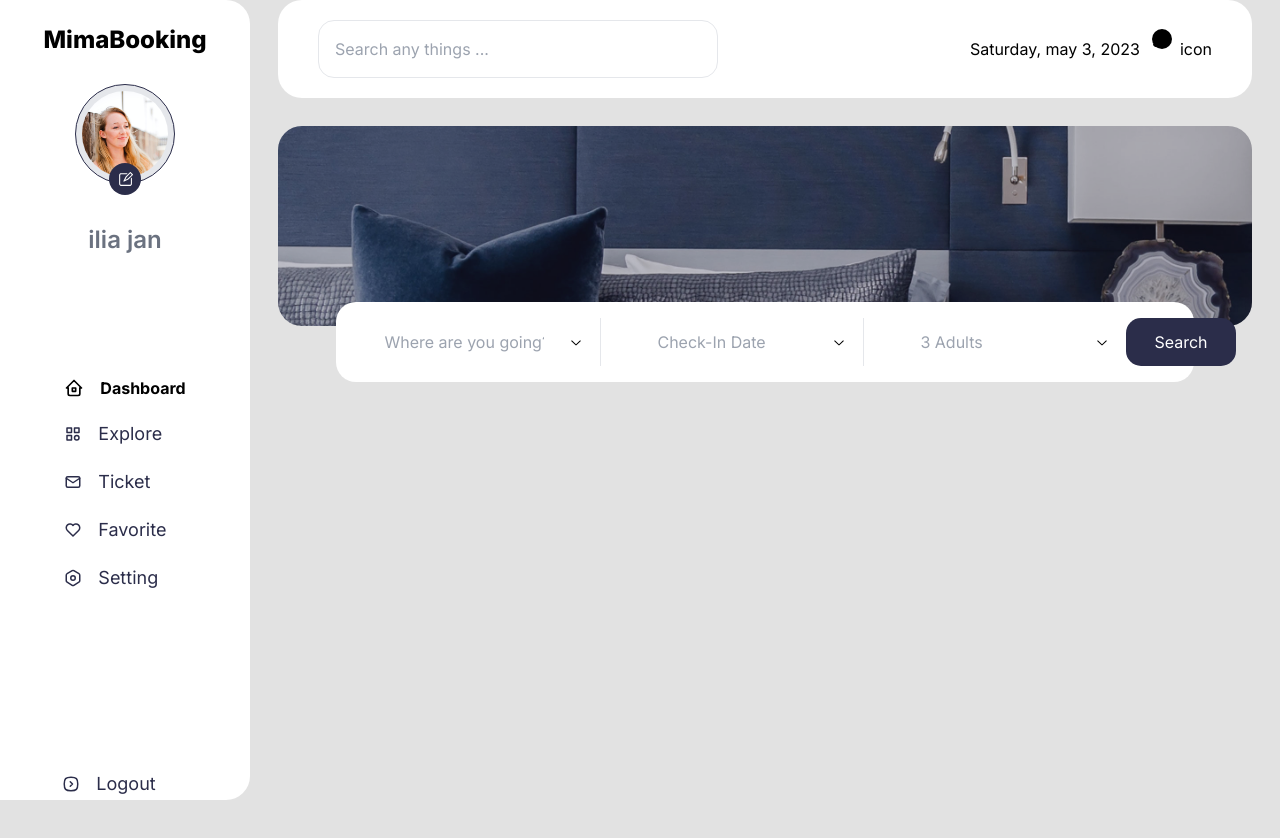
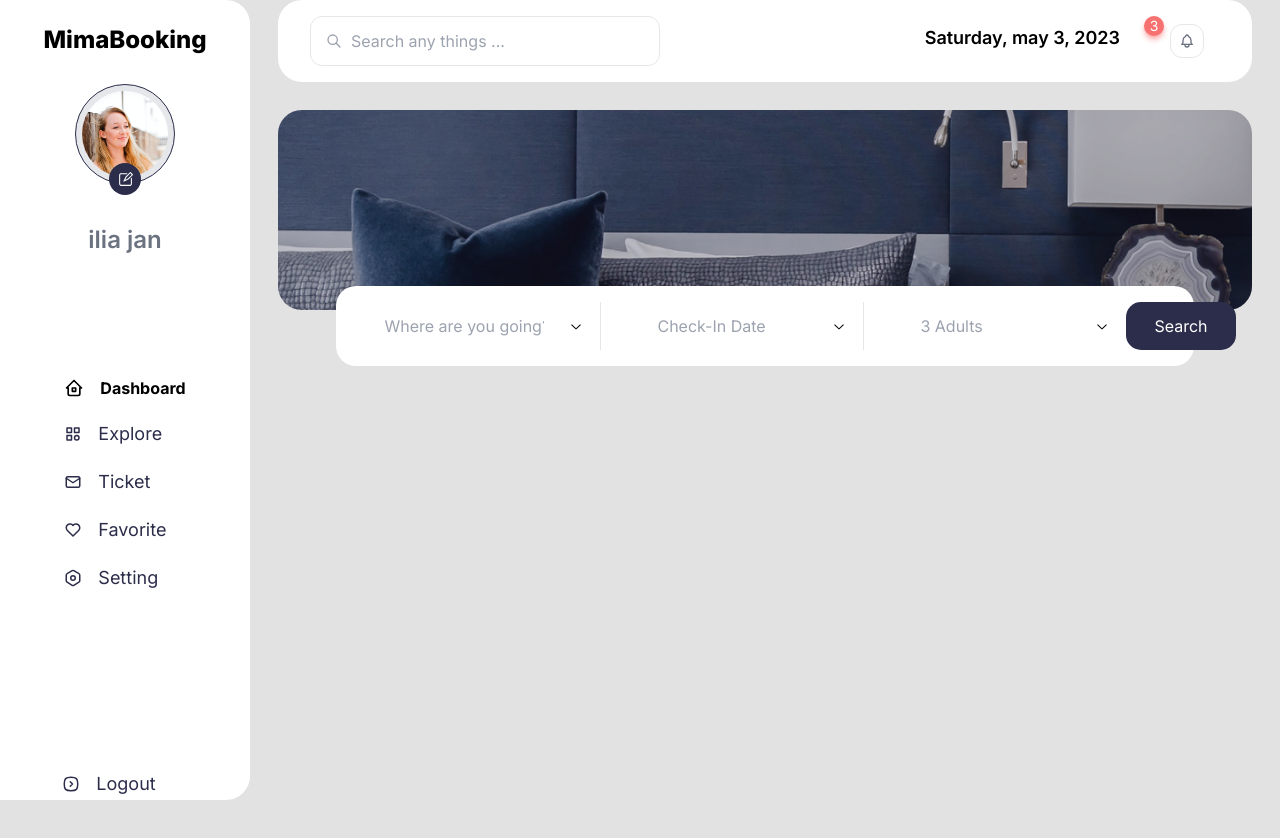
Before and after one commit to Omolara5861/hotel-booking-theme, a Next.js app: page / in a window 1280 px wide. Shown: the top 838 px of the page. Built offline with nearby package versions, Linux system fonts and the light colour scheme; some icons are missing.

Commit message:
feat: :sparkles: Create navbar

```diff
--- a/components/Navbar.tsx
+++ b/components/Navbar.tsx
@@ -1,15 +1,21 @@
 import React from 'react';
+import { TbBell, TbSearch } from 'react-icons/tb';
 
 const Nav = () => {
   return (
-    <nav className="bg-white rounded-3xl px-10 py-5 flex justify-between mb-7">
+    <nav className="bg-white rounded-3xl px-8 py-4 flex justify-between mb-7">
       <form>
-        <input type="text" placeholder="Search any things ..." className=" p-4 w-[400px] border border-grey-200 rounded-2xl"/>
+        <div className="flex items-center relative">
+<span className='text-gray-400 absolute left-4'><TbSearch/></span>
+        <input type="text" placeholder="Search any things ..." className=" px-4 py-3 w-[350px] pl-10 border border-grey-200 rounded-xl"/>
+        </div>
       </form>
-      <div className="flex self-center">
-        <span>Saturday, may 3, 2023</span>
-        <div className="w-[20px] h-[20px] bg-black rounded-full ml-3 mr-2 -mt-2">3</div>
-        icon
+      <div className="flex self-center mr-4">
+        <span className='font-semibold text-lg mr-3'>Saturday, may 3, 2023</span>
+        <div className="w-[20px] h-[20px] text-sm rounded-full ml-3 mr-1.5 -mt-2  shadow-md shadow-red-300 bg-red-400 text-white flex items-center justify-center">3</div>
+        <span className='border-[1px] rounded-xl p-2 text-gray-500'>
+          <TbBell/>
+        </span>
       </div>
     </nav>
   );
```
